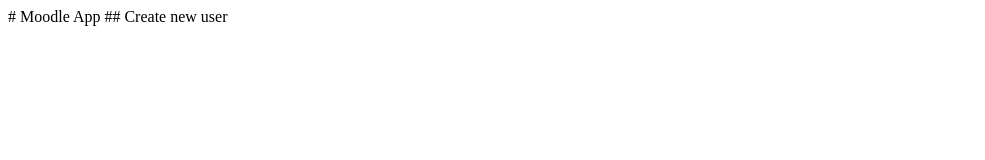
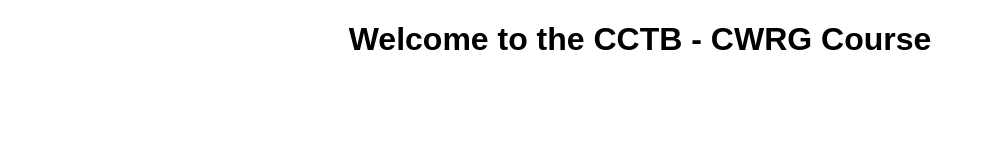
Before and after one commit to sirishapamu/moodle, a plain HTML site: page index.html in a window 1280 px wide. Shown: the whole page, without its empty margins (0-985 px from the left). Drawn offline with Linux system fonts and the light colour scheme.

Commit message:
Add html file

```diff
--- a/index.html
+++ b/index.html
@@ -3,10 +3,10 @@
 <head>
 	<meta charset="utf-8">
 	<meta name="viewport" content="width=device-width, initial-scale=1">
-	<title>My Moodle Project</title>
+	<title>Adding a new SSH key to your GitHub account</title>
 </head>
 <body>
-# Moodle App
-## Create new user
+	<div>
+		<h1 style="font-family: Arial;text-align: center;">Welcome to the CCTB - CWRG Course</h1>
 </body>
 </html>
```
